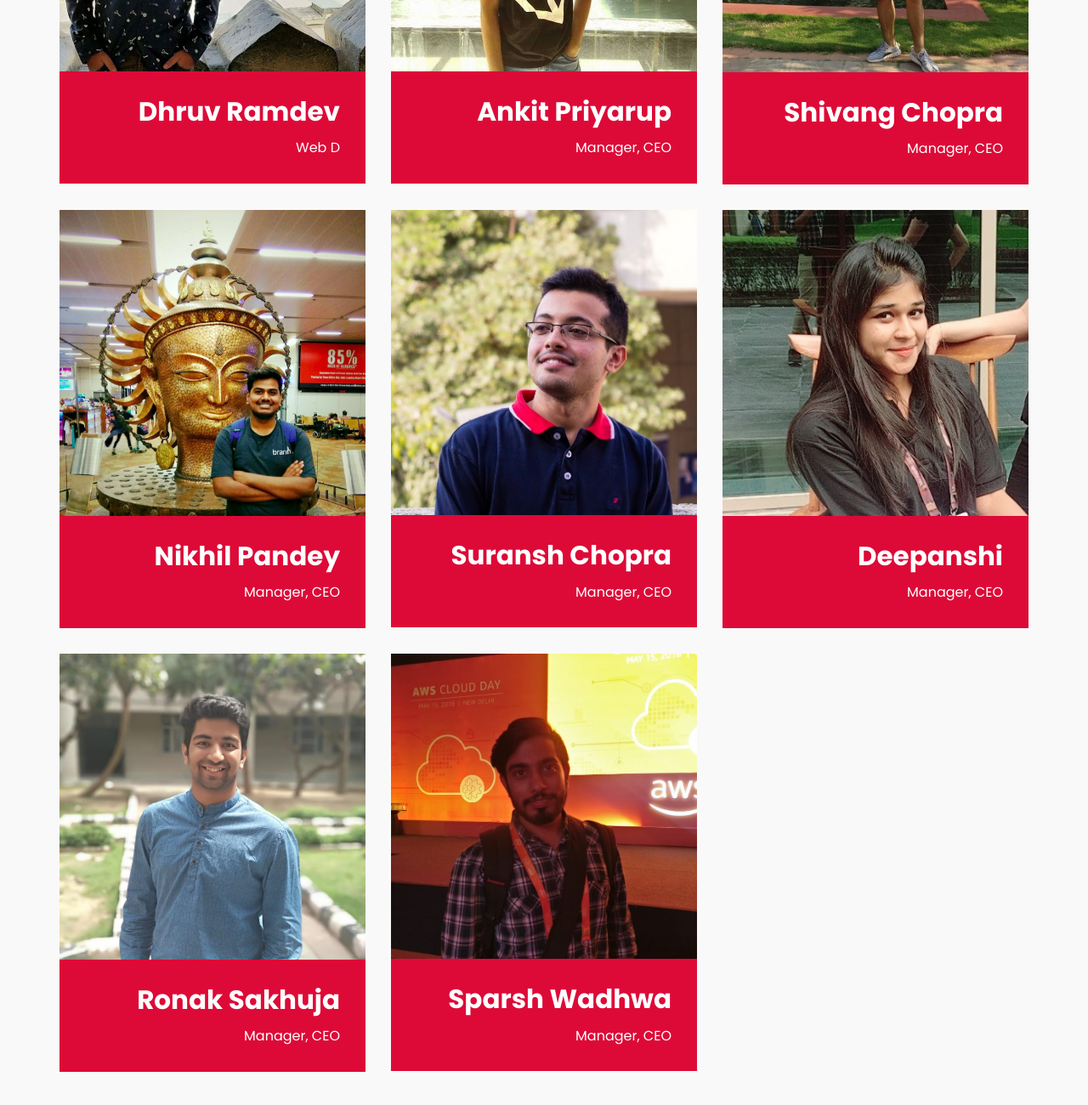
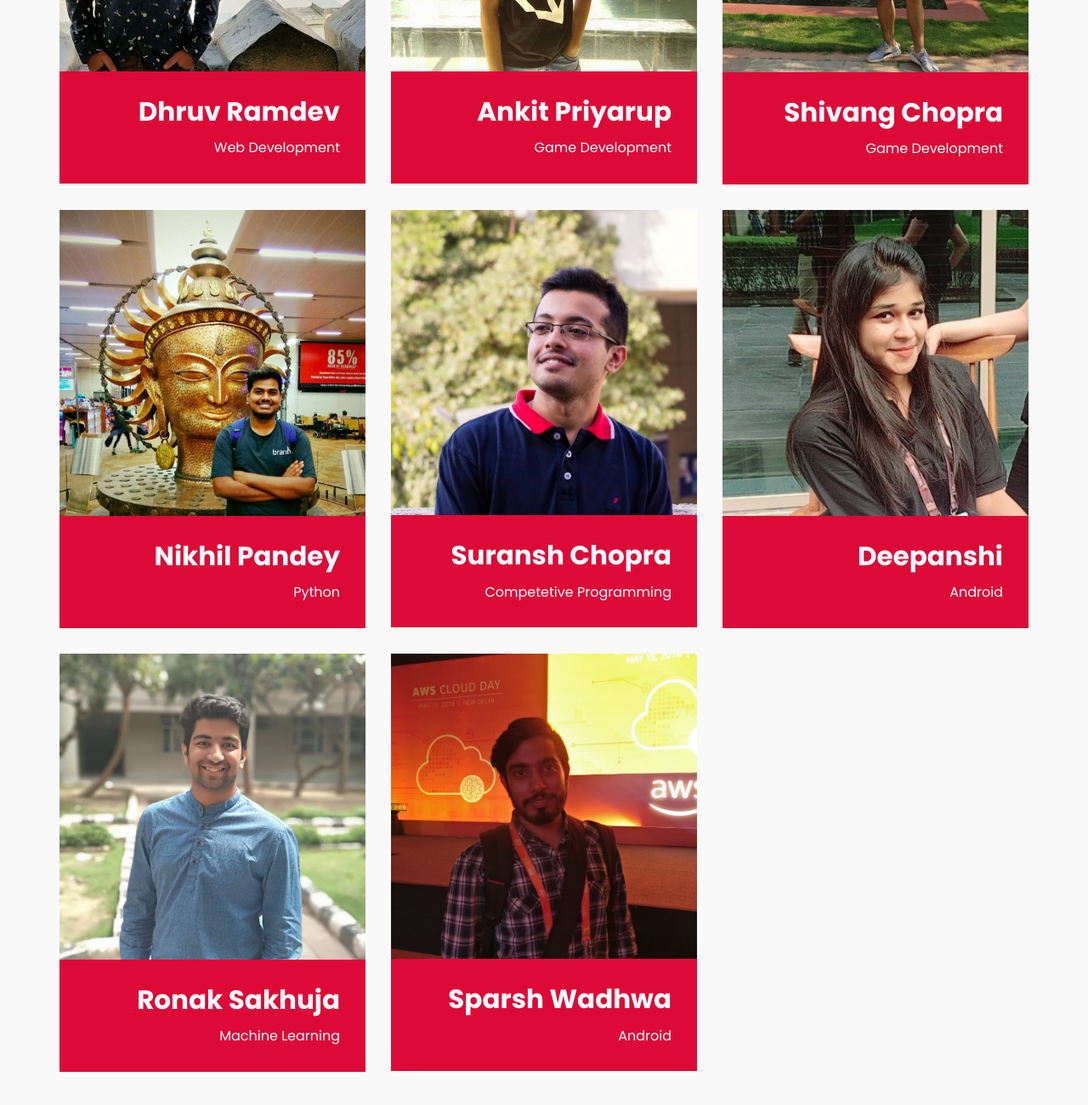
Before and after one commit to IOSD/OSSI-Website, a plain HTML site: page index.html in a window 1280 px wide. Shown: the part 6426-7726 px from the top of the page at 85% size. Drawn offline with Linux system fonts and the light colour scheme; some packages are replaced by stand-ins of ours.

Commit message:
final Change

```diff
--- a/index.html
+++ b/index.html
@@ -609,7 +609,7 @@
                         </div>
                         <div class="speaker-content">
                             <h2>Dhruv Ramdev</h2>
-                            <span>Web D</span>
+                            <span>Web Development</span>
                         </div>
                     </div>
                 </div>
@@ -631,7 +631,7 @@
                         </div>
                         <div class="speaker-content">
                             <h2>Ankit Priyarup</h2>
-                            <span>Manager, CEO</span>
+                            <span>Game Development</span>
                         </div>
                     </div>
                 </div>
@@ -653,7 +653,7 @@
                         </div>
                         <div class="speaker-content">
                             <h2>Shivang Chopra</h2>
-                            <span>Manager, CEO</span>
+                            <span>Game Development</span>
                         </div>
                     </div>
                 </div>
@@ -675,7 +675,7 @@
                         </div>
                         <div class="speaker-content">
                             <h2>Nikhil Pandey</h2>
-                            <span>Manager, CEO</span>
+                            <span>Python</span>
                         </div>
                     </div>
                 </div>
@@ -696,7 +696,7 @@
                         </div>
                         <div class="speaker-content">
                             <h2>Suransh Chopra</h2>
-                            <span>Manager, CEO</span>
+                            <span>Competetive Programming</span>
                         </div>
                     </div>
                 </div>
@@ -718,7 +718,7 @@
                         </div>
                         <div class="speaker-content">
                             <h2>Deepanshi</h2>
-                            <span>Manager, CEO</span>
+                            <span>Android</span>
                         </div>
                     </div>
                 </div>
@@ -740,7 +740,7 @@
                         </div>
                         <div class="speaker-content">
                             <h2>Ronak Sakhuja</h2>
-                            <span>Manager, CEO</span>
+                            <span>Machine Learning</span>
                         </div>
                     </div>
                 </div>
@@ -762,7 +762,7 @@
                         </div>
                         <div class="speaker-content">
                             <h2>Sparsh Wadhwa</h2>
-                            <span>Manager, CEO</span>
+                            <span>Android</span>
                         </div>
                     </div>
                 </div>
```
